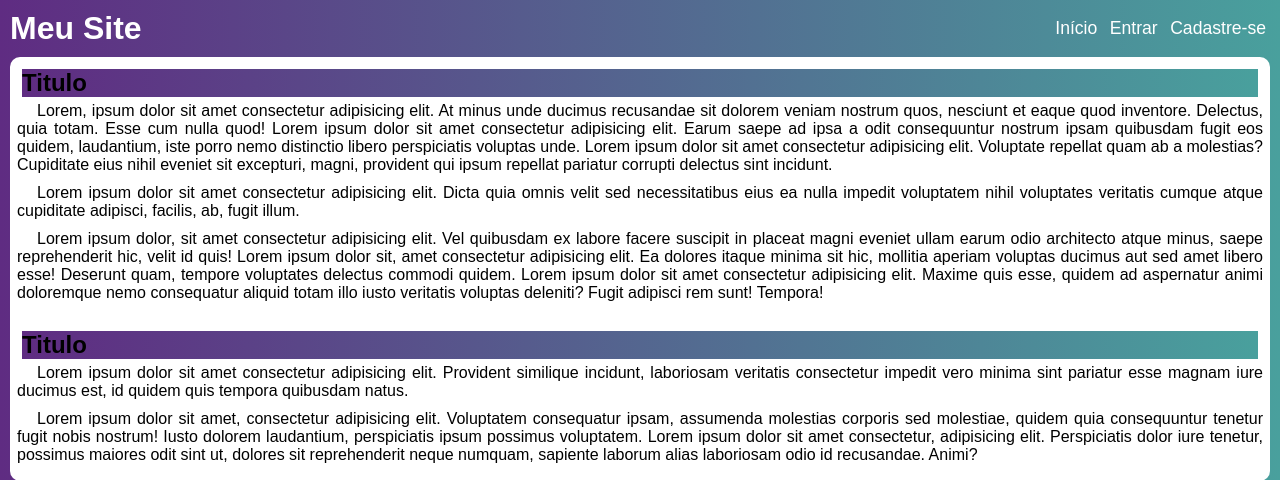
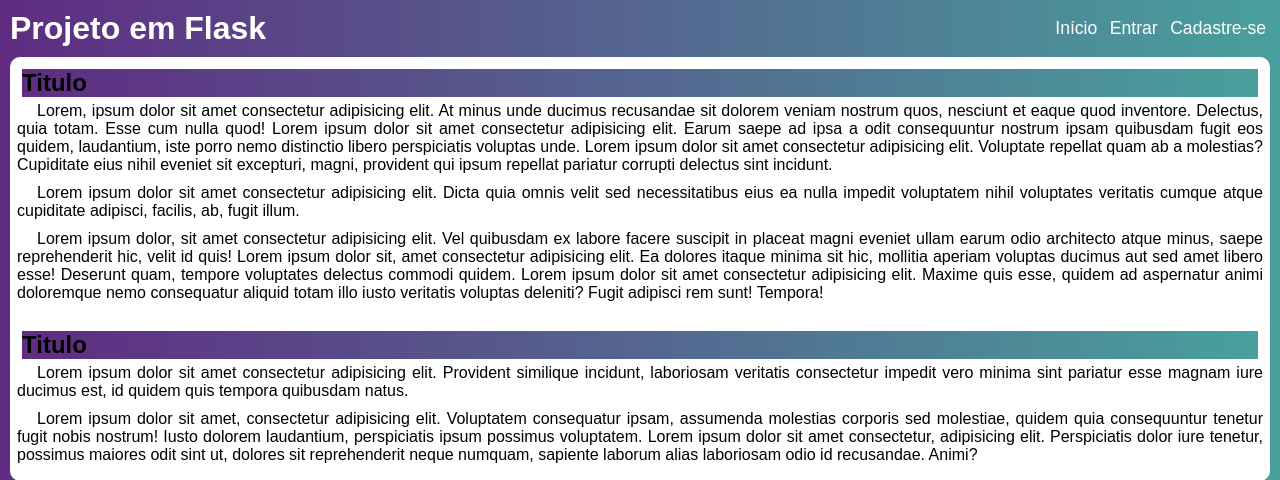
Before and after one commit to Miichaaeell/Login-Flask, a Flask app: page / in a window 1280 px wide. Shown: the top 480 px of the page. Run offline with Flask 3, Linux system fonts and the light colour scheme.

Commit message:
update name site

```diff
--- a/templates/alterar_dados.html
+++ b/templates/alterar_dados.html
@@ -13,7 +13,7 @@
 </head>
 <body>
     <header>
-        <div><h1>Meu Site</h1></div>
+        <div><h1>Projeto em Flask</h1></div>
         <menu>
             <a href="/{{user}}">Início</a>
             <a href="/{{user}}/galeria">Galeria</a>
--- a/templates/alterar_senha.html
+++ b/templates/alterar_senha.html
@@ -12,7 +12,7 @@
 </head>
 <body>
     <header>
-        <div><h1>Meu Site</h1></div>
+        <div><h1>Projeto em Flask</h1></div>
         <menu>
             <a href="/{{user}}">Início</a>
             <a href="/{{user}}/galeria">Galeria</a>
--- a/templates/cadastrado.html
+++ b/templates/cadastrado.html
@@ -11,7 +11,7 @@
 </head>
 <body>
     <header>
-        <div><h1>Meu Site</h1></div>
+        <div><h1>Projeto em Flask</h1></div>
         <menu>
             <a href="/">Início</a>
 
--- a/templates/cadastro.html
+++ b/templates/cadastro.html
@@ -13,7 +13,7 @@
 </head>
 <body>
 <header>
-        <div><h1>Meu Site</h1></div>
+        <div><h1>Projeto em Flask</h1></div>
         <menu>
             <a href="/">Início</a>
             <a href="login">Entrar</a>
--- a/templates/cotar_moeda.html
+++ b/templates/cotar_moeda.html
@@ -13,7 +13,7 @@
 </head>
 <body>
     <header>
-        <div><h1>Meu Site</h1></div>
+        <div><h1>Projeto em Flask </h1></div>
         <menu>
             <a href="/{{user}}">Início</a>
             <a href="/{{user}}/cotar_moeda">Cotação da moeda</a>
--- a/templates/galeria.html
+++ b/templates/galeria.html
@@ -11,7 +11,7 @@
 </head>
 <body>
     <header>
-        <div><h1>Meu Site</h1></div>
+        <div><h1>Projeto em Flask</h1></div>
         <menu>
             <a href="/{{user}}">Início</a>
             <a href="/{{user}}/cotar_moeda">Cotação da moeda</a>
--- a/templates/index.html
+++ b/templates/index.html
@@ -12,7 +12,7 @@
 </head>
 <body>
     <header>
-        <div><h1>Meu Site</h1></div>
+        <div><h1>Projeto em Flask</h1></div>
         <menu>
             <a href="/">Início</a>
             <a href="login">Entrar</a>
--- a/templates/index_user.html
+++ b/templates/index_user.html
@@ -9,11 +9,11 @@
     <link rel="stylesheet" href="../static/css/media-querys/Mgeral.css">
     <link rel="stylesheet" href="../static/css/media-querys/Minicio.css">
     <link rel="stylesheet" href="https://fonts.googleapis.com/css2?family=Material+Symbols+Outlined:opsz,wght,FILL,GRAD@20..48,100..700,0..1,-50..200" />
-    <title>Meu site</title>
+    <title>Projeto com Flask</title>
 </head>
 <body>
     <header>
-        <div><h1>Meu Site</h1></div>
+        <div><h1>Projeto em Flask</h1></div>
         <menu>
             <a href="/{{user}}">Início</a>
             <a href="/{{user}}/cotar_moeda">Cotação da moeda</a>
--- a/templates/login.html
+++ b/templates/login.html
@@ -12,7 +12,7 @@
 </head>
 <body>
     <header>
-        <div><h1>Meu Site</h1></div>
+        <div><h1>Projeto em Flask</h1></div>
         <menu>
             <a href="/">Início</a>
             <a href="login">Entrar</a>
--- a/templates/painel.html
+++ b/templates/painel.html
@@ -12,7 +12,7 @@
 </head>
 <body>
     <header>
-        <div><h1>Meu Site</h1></div>
+        <div><h1>Projeto em Flask</h1></div>
         <menu>
             <a href="/{{user}}">Início</a>
             <a href="/{{user}}/cotar_moeda">Cotação da moeda</a>
--- a/templates/recuperar_senha.html
+++ b/templates/recuperar_senha.html
@@ -11,7 +11,7 @@
 </head>
 <body>
     <header>
-        <div><h1>Meu Site</h1></div>
+        <div><h1>Projeto em Flask</h1></div>
         <menu>
             <a href="/">Início</a>
             <a href="login">Entrar</a>
--- a/templates/recuperar_senha2.html
+++ b/templates/recuperar_senha2.html
@@ -12,7 +12,7 @@
 </head>
 <body>
     <header>
-        <div><h1>Meu Site</h1></div>
+        <div><h1>Projeto em Flask</h1></div>
         <menu>
             <a href="/">Início</a>
             <a href="login">Entrar</a>
```
